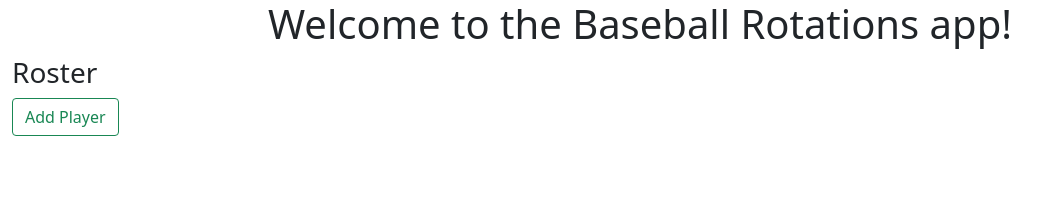
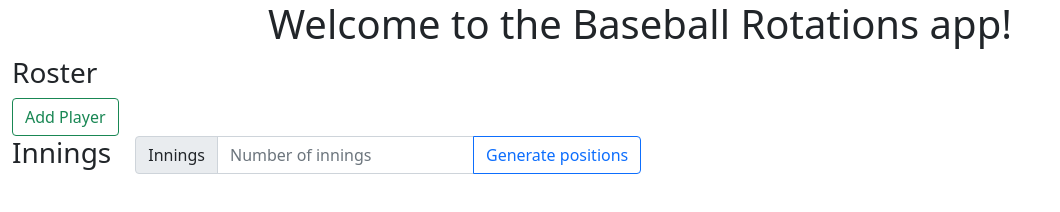
Before and after one commit to Gibado/BaseballRotation, a plain HTML site: page index.html in a window 1280 px wide. Shown: the whole page, without its empty margins (0-1060 px from the left). Drawn offline with nearby package versions, Linux system fonts and the light colour scheme.

Commit message:
Added innings section
- There's now a place to enter how many innings to make
- A space exists for displaying innings
- There's a button to generate innings

```diff
--- a/index.html
+++ b/index.html
@@ -32,6 +32,19 @@
                 <button class="btn btn-outline-success" type="button" id="addPlayerButton">Add Player</button>
             </div>
         </div>
+        <div class="row">
+            <div class="col-auto">
+                <div class="h3">Innings</div>
+            </div>
+            <div class="col-auto">
+                <div class="input-group mb-3">
+                    <span class="input-group-text">Innings</span>
+                    <input type="number" class="form-control" placeholder="Number of innings" id="inningsCount">
+                    <button type="button" class="btn btn-outline-primary" id="inningsButton">Generate positions</button>
+                </div>
+            </div>
+        </div>
+        <div class="row" id="innings"></div>
     </div>
 
     <!-- Delayed script load -->
```
